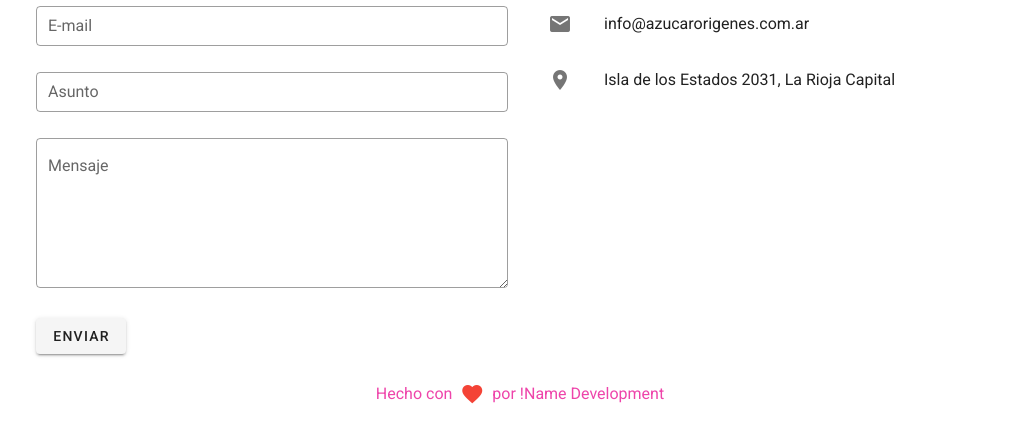
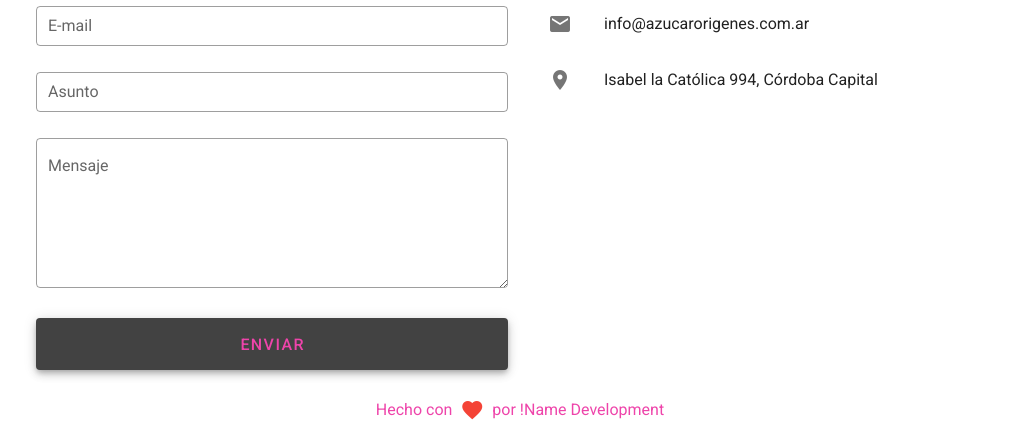
Before and after one commit to NotNameDev/web-origenes, a Vue app: page / in a window 1280 px wide. Shown: the part 884-1306 px from the top of the page, without its empty margins (120-1155 px from the left). Built offline with nearby package versions, Linux system fonts and the light colour scheme.

Commit message:
Updating location and style on contact button

```diff
--- a/src/components/NContact.vue
+++ b/src/components/NContact.vue
@@ -19,7 +19,13 @@
       outlined
       label="Mensaje"
     ></v-textarea>
-    <v-btn>Enviar</v-btn>
+    <v-btn
+      color="secondary primary--text"
+      elevation="5"
+      x-large width="100%"
+    >
+    Enviar
+    </v-btn>
   </div>
 </template>
 
--- a/src/components/NFooter.vue
+++ b/src/components/NFooter.vue
@@ -27,7 +27,7 @@
         <v-icon>mdi-map-marker</v-icon>
       </v-list-item-icon>
       <v-list-item-content>
-        <v-list-item-title>Isla de los Estados 2031, La Rioja Capital</v-list-item-title>
+        <v-list-item-title>Isabel la Católica 994, Córdoba Capital</v-list-item-title>
       </v-list-item-content>
     </v-list-item>
   </div>
```
